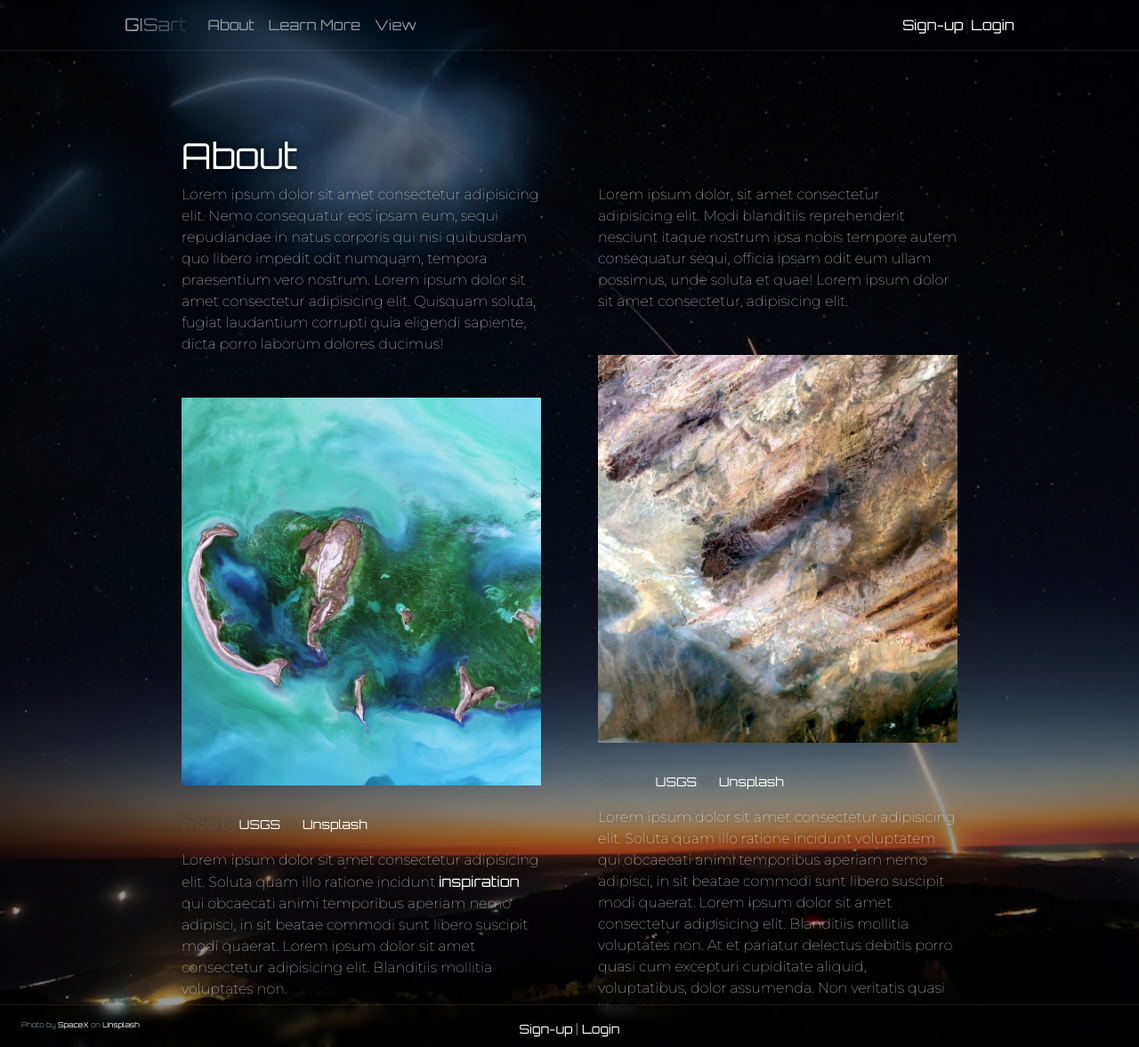
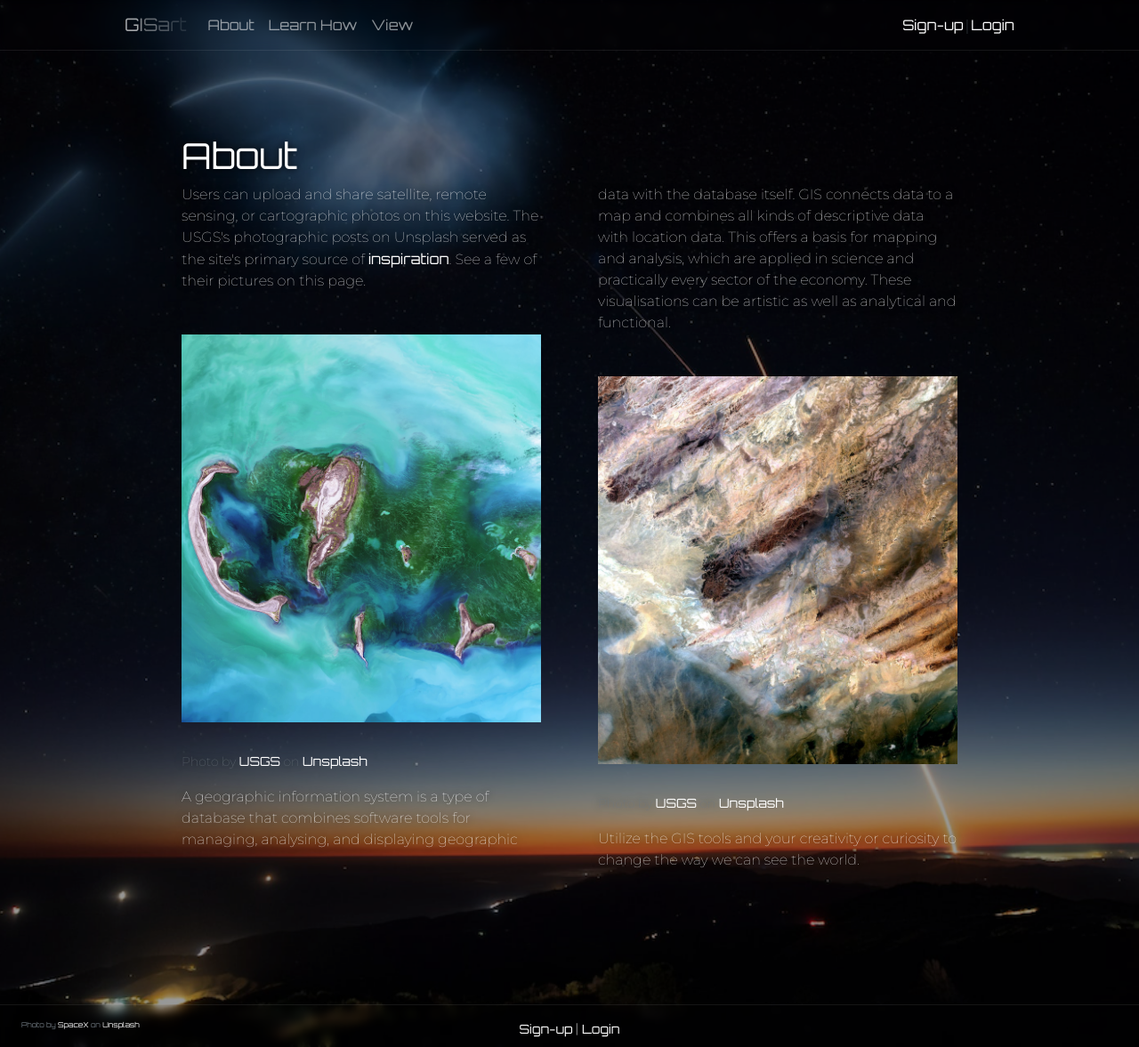
Before and after one commit to govindraj7/GISart_Blog, a Flask app: page /about in a window 1280 px wide. Shown: the whole page at 89% size. Run offline with Flask 2, Linux system fonts and the light colour scheme; some libraries are stand-ins or nearby versions.

Commit message:
about text updated & added guide link

```diff
--- a/app/basic_pgs/routes.py
+++ b/app/basic_pgs/routes.py
@@ -24,6 +24,6 @@ def inspiration():
   return redirect('https://unsplash.com/s/photos/satellite-imagery')
 
 # placeholder for download file
-@blueprint.route('/download')
-def download():
-  return send_file('static/downloads/info-sheet.txt', as_attachment=True)
+@blueprint.route('/learn-more')
+def learn():
+  return redirect('https://gisgeography.com/how-to-download-sentinel-satellite-data/')
--- a/app/templates/basic_pgs/about.html
+++ b/app/templates/basic_pgs/about.html
@@ -10,12 +10,15 @@
 </section>
 <article id="article" class="container spacer">
   <p>
-    Lorem ipsum dolor sit amet consectetur adipisicing elit. Nemo consequatur
-    eos ipsam eum, sequi repudiandae in natus corporis qui nisi quibusdam quo
-    libero impedit odit numquam, tempora praesentium vero nostrum. Lorem ipsum
-    dolor sit amet consectetur adipisicing elit. Quisquam soluta, fugiat
-    laudantium corrupti quia eligendi sapiente, dicta porro laborum dolores
-    ducimus!
+    Users can upload and share satellite, remote sensing, or cartographic photos
+    on this website. The USGS's photographic posts on Unsplash served as the
+    site's primary source of
+    <a
+      class="nav-link hover-line"
+      href="{{ url_for('basic_pgs.inspiration') }}"
+      target="_blank"
+      >inspiration</a
+    >. See a few of their pictures on this page.
   </p>
   <div class="container img-container">
     <img
@@ -42,24 +45,13 @@
     >
   </p>
   <p>
-    Lorem ipsum dolor sit amet consectetur adipisicing elit. Soluta quam illo
-    ratione incidunt
-    <a
-      class="nav-link hover-line"
-      href="{{ url_for('basic_pgs.inspiration') }}"
-      target="_blank"
-      >inspiration</a
-    >
-    qui obcaecati animi temporibus aperiam nemo adipisci, in sit beatae commodi
-    sunt libero suscipit modi quaerat. Lorem ipsum dolor sit amet consectetur
-    adipisicing elit. Blanditiis mollitia voluptates non.
-  </p>
-  <br />
-  <p>
-    Lorem ipsum dolor, sit amet consectetur adipisicing elit. Modi blanditiis
-    reprehenderit nesciunt itaque nostrum ipsa nobis tempore autem consequatur
-    sequi, officia ipsam odit eum ullam possimus, unde soluta et quae! Lorem
-    ipsum dolor sit amet consectetur, adipisicing elit.
+    A geographic information system is a type of database that combines software
+    tools for managing, analysing, and displaying geographic data with the
+    database itself. GIS connects data to a map and combines all kinds of
+    descriptive data with location data. This offers a basis for mapping and
+    analysis, which are applied in science and practically every sector of the
+    economy. These visualisations can be artistic as well as analytical and
+    functional.
   </p>
   <div class="container img-container">
     <img
@@ -86,13 +78,8 @@
     >
   </p>
   <p>
-    Lorem ipsum dolor sit amet consectetur adipisicing elit. Soluta quam illo
-    ratione incidunt voluptatem qui obcaecati animi temporibus aperiam nemo
-    adipisci, in sit beatae commodi sunt libero suscipit modi quaerat. Lorem
-    ipsum dolor sit amet consectetur adipisicing elit. Blanditiis mollitia
-    voluptates non. At et pariatur delectus debitis porro quasi cum excepturi
-    cupiditate aliquid, voluptatibus, dolor assumenda. Non veritatis quasi
-    libero.
+    Utilize the GIS tools and your creativity or curiosity to change the way we
+    can see the world.
   </p>
 </article>
 
--- a/app/templates/components/hero.html
+++ b/app/templates/components/hero.html
@@ -24,8 +24,11 @@
     </p>
     <p class="slide-ltr el">
       <a class="hover-line" href="{{ url_for('dynamic_pgs.signup') }}"
-        >Join Today</a
+        >Sign-up</a
       >
+    </p>
+    <p class="slide-ltr el">
+      <a class="hover-line" href="{{ url_for('dynamic_pgs.login') }}">Login</a>
     </p>
     {% endif %}
   </div>
--- a/app/templates/components/navbar.html
+++ b/app/templates/components/navbar.html
@@ -25,8 +25,9 @@
         <li class="nav-item">
           <a
             class="nav-link hover-line"
-            href="{{ url_for('basic_pgs.download') }}"
-            >Learn More</a
+            href="{{ url_for('basic_pgs.learn') }}"
+            target="_blank"
+            >Learn How</a
           >
         </li>
         <li class="nav-item">
--- a/app/templates/user_pgs/signup.html
+++ b/app/templates/user_pgs/signup.html
@@ -31,7 +31,7 @@
     form.file(class="form-control", accept="image/png, image/jpeg") }}
     <h5 class="pro-pic-txt">
       Be wise selecting a profile picture, much like your face, it can't be
-      changed unless you're willing to pay a pro do try.
+      changed unless you're willing to pay a pro to try.
     </h5>
     <br />
     <!-- * user bio -->
```
